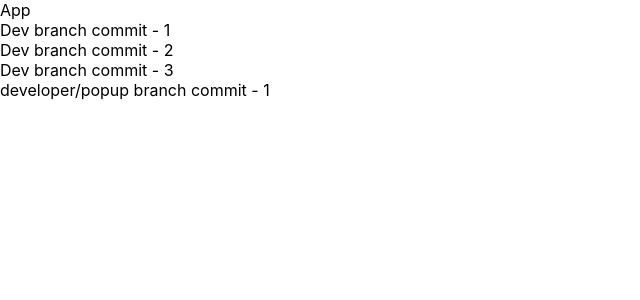
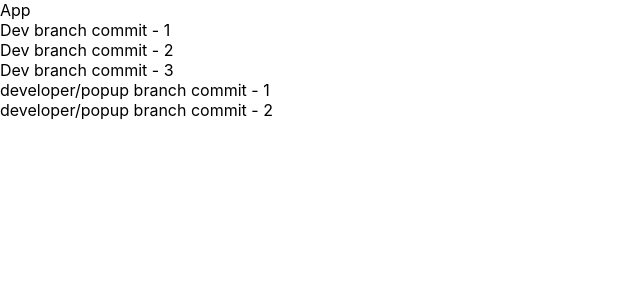
Before and after one commit to YauheniZhukovets/cra-console, a React (Create React App) app: page / in a window 1280 px wide. Shown: the top 300 px of the page, without its empty margins (0-640 px from the left). Built offline with nearby package versions, Linux system fonts and the light colour scheme.

Commit message:
developer/popup branch commit - 2

```diff
--- a/src/App.tsx
+++ b/src/App.tsx
@@ -9,6 +9,7 @@ function App() {
             <div>Dev branch commit - 2</div>
             <div>Dev branch commit - 3</div>
             <div>developer/popup branch commit - 1</div>
+            <div>developer/popup branch commit - 2</div>
         </div>
     );
 }
```
